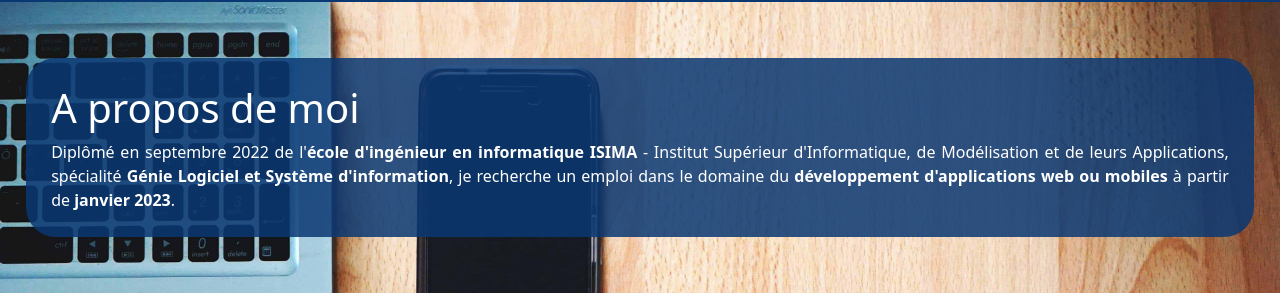
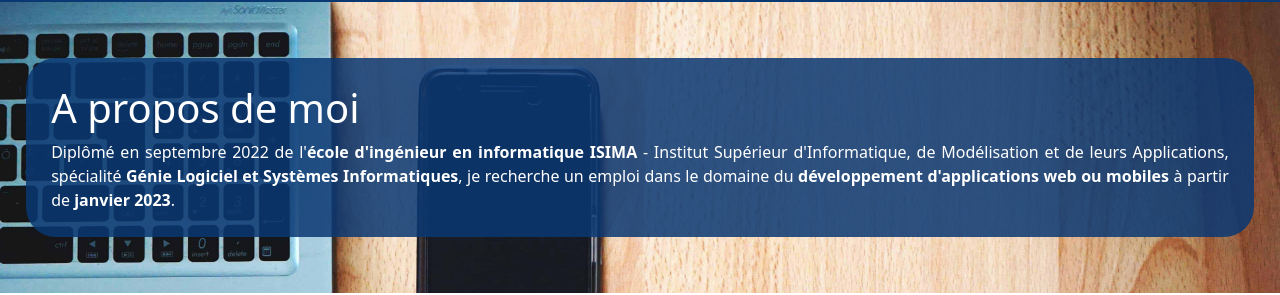
Before and after one commit to SharkX42/cv-leo, a React (Create React App) app: page / in a window 1280 px wide. Shown: the part 798-1093 px from the top of the page. Built offline with nearby package versions, Linux system fonts and the light colour scheme.

Commit message:
modify about

```diff
--- a/src/About.js
+++ b/src/About.js
@@ -6,7 +6,7 @@ function About() {
         <div id={"about"} className={"elementBody"}>
             <div id={"cont"} className={"elementBodyPadding"}>
                 <h1>A propos de moi</h1>
-                <div className={"justifyText"}>Diplômé en septembre 2022 de l'<strong>école d'ingénieur en informatique ISIMA</strong> - Institut Supérieur d'Informatique, de Modélisation et de leurs Applications, spécialité <strong>Génie Logiciel et Système d'information</strong>, je recherche un emploi dans le domaine du <strong>développement d'applications web ou mobiles</strong> à partir de <strong>janvier 2023</strong>. </div>
+                <div className={"justifyText"}>Diplômé en septembre 2022 de l'<strong>école d'ingénieur en informatique ISIMA</strong> - Institut Supérieur d'Informatique, de Modélisation et de leurs Applications, spécialité <strong>Génie Logiciel et Systèmes Informatiques</strong>, je recherche un emploi dans le domaine du <strong>développement d'applications web ou mobiles</strong> à partir de <strong>janvier 2023</strong>. </div>
             </div>
         </div>
     )
```
